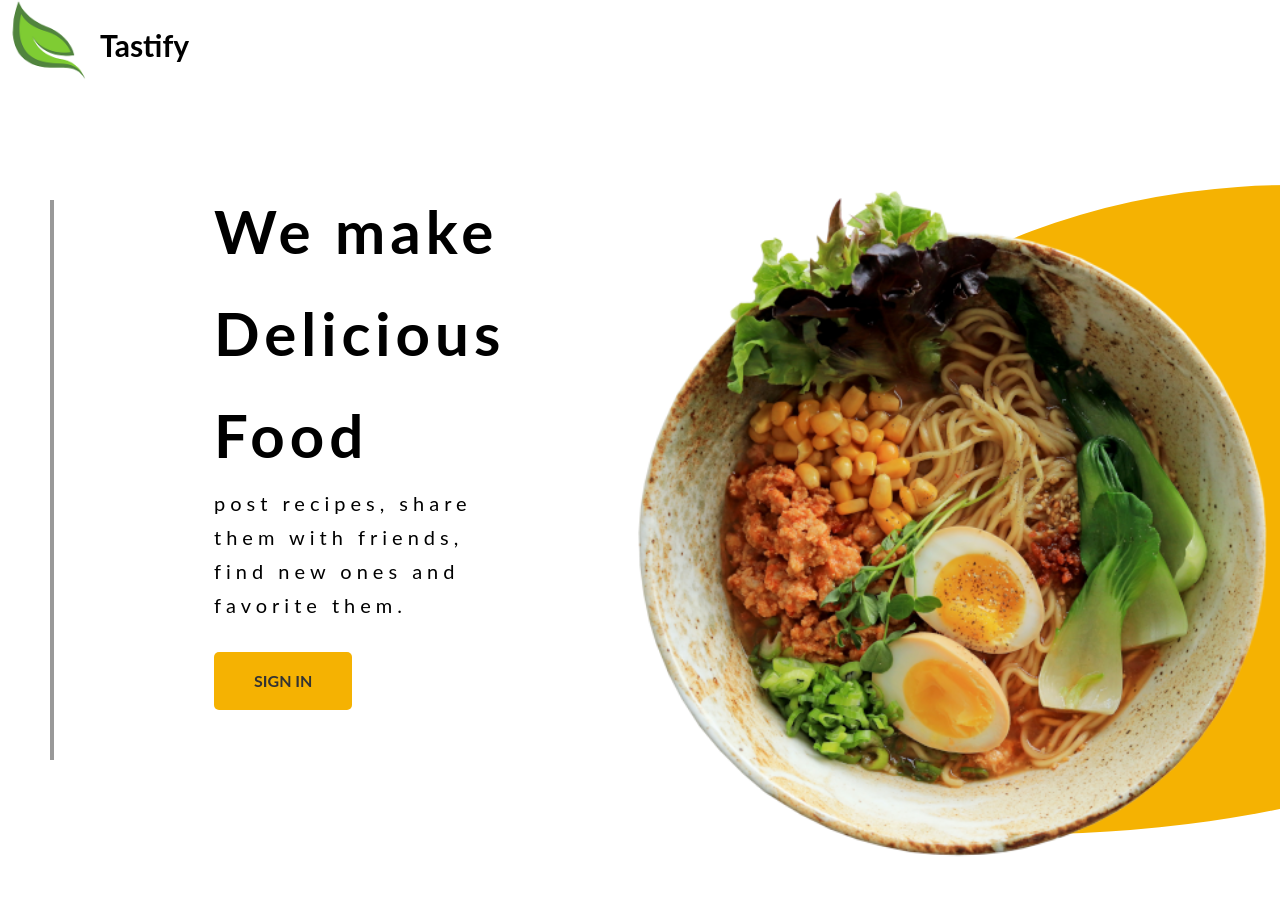
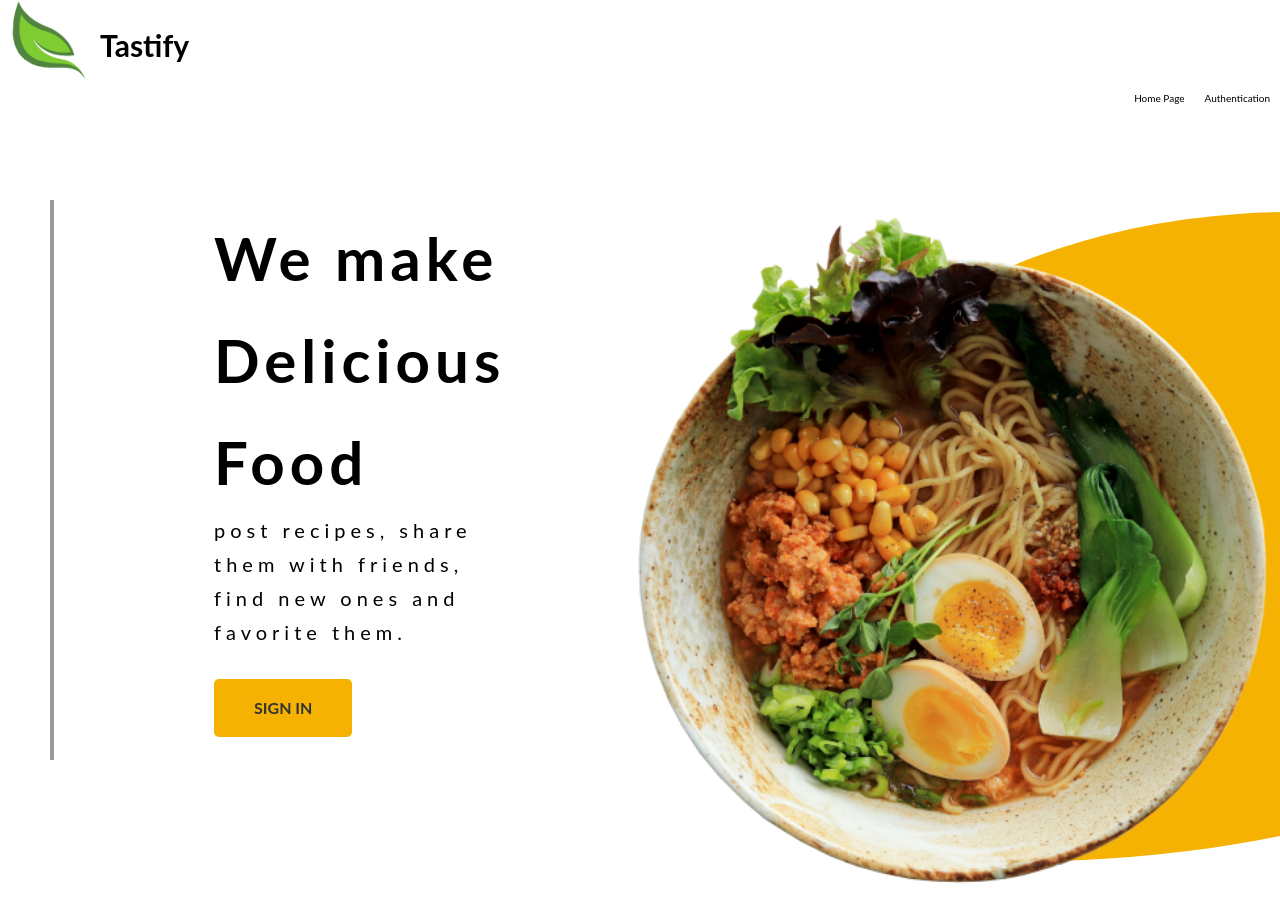
Before and after one commit to Amy-tech/Tastify, a React (Create React App) app: page / in a window 1280 px wide. Shown: the top 912 px of the page. Before the commit the page ends 885 px from the top, so only its background shows below. Built offline with nearby package versions, Linux system fonts and the light colour scheme.

Commit message:
testing github connection (#1)

```diff
--- a/src/Components/Navbar/Navbar.js
+++ b/src/Components/Navbar/Navbar.js
@@ -13,14 +13,15 @@ const Navbar = (props) => {
         <img src={logo} alt="Tastify logo" />
         <h1>Tastify</h1>
 
-        {/* <ul className={classes.Navbar__ListItems}>
+        {/* UNCOMMENTED FOR TESTING */}
+        <ul className={classes.Navbar__ListItems}>
           <li>
             <Link to="/">Home Page</Link>
           </li>
           <li>
             <Link to="/authenticate">Authentication</Link>
           </li>
-        </ul> */}
+        </ul>
       </div>
     </div>
   );
```
